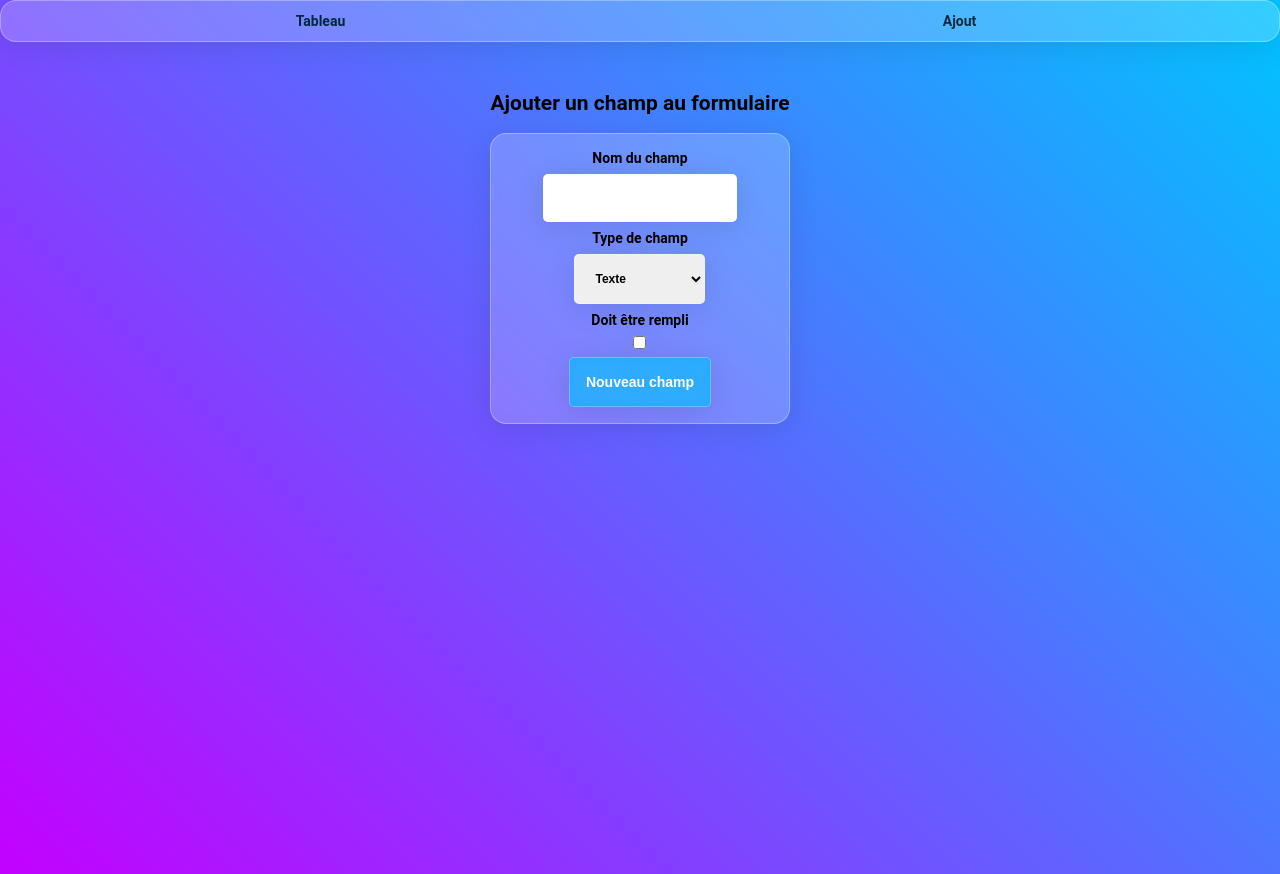
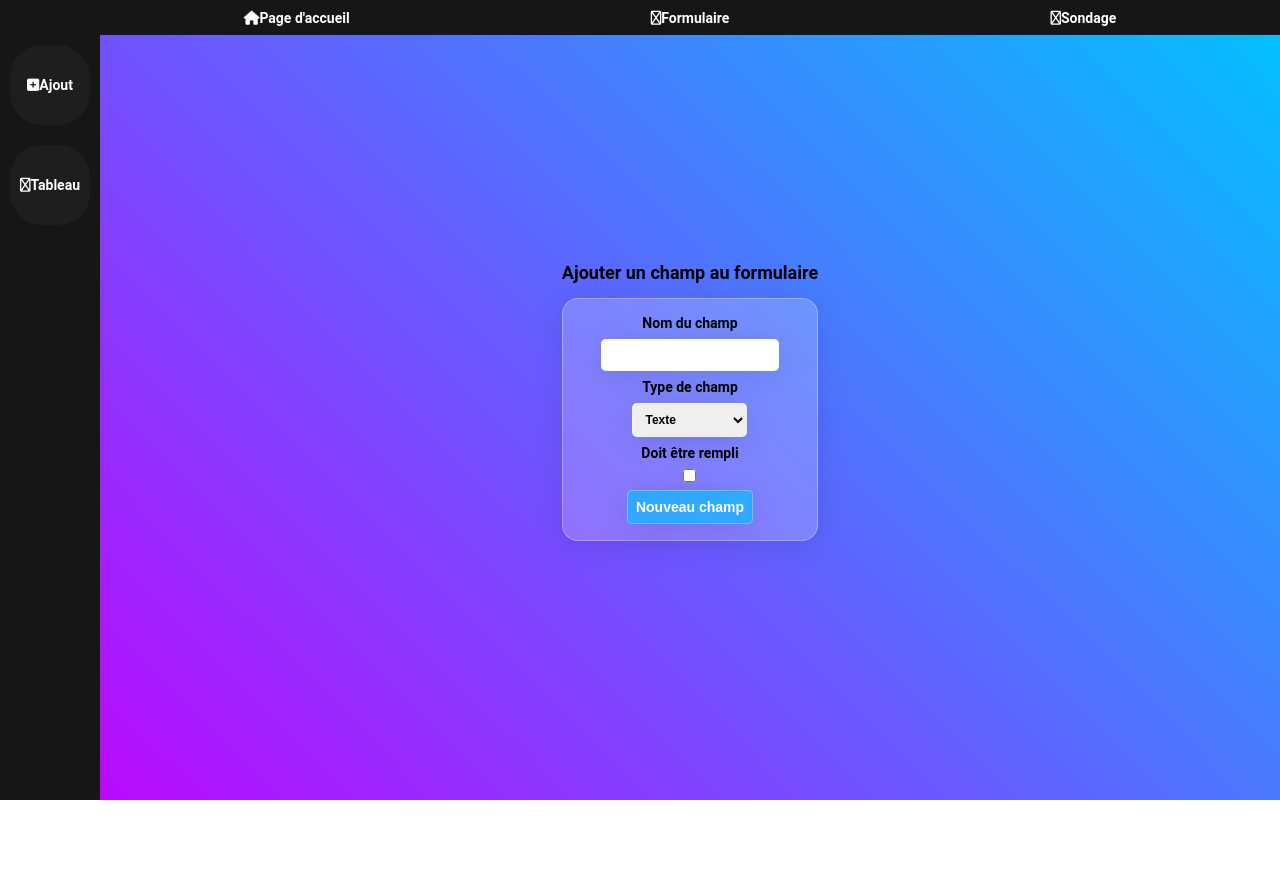
Before and after one commit to SprtJonathan/AdministrativeManager, a plain HTML site: page table/index.html in a window 1280 px wide. After the commit the page ends 800 px from the top, so only its background shows below. Drawn offline with Linux system fonts and the light colour scheme.

Commit message:
Project updated
- Changed menu UI
- Updated files hierarchy to allow more flexibility for future updates

```diff
--- a/public/css/base/common.css
+++ b/public/css/base/common.css
@@ -1,11 +1,27 @@
 body {
+  display: flex;
+  flex-direction: row;
+  flex-wrap: wrap;
   font-family: Roboto, sans-serif;
   margin: 0;
   font-size: 12px;
-  background-image: linear-gradient(45deg, rgb(195, 0, 255), rgb(0, 195, 255));
+
+  background-image: linear-gradient(45deg, rgb(41, 41, 41), rgb(33, 33, 33));
 }
 
-main {
+main.page-content {
+  position: relative;
+  display: flex;
+  flex-direction: row;
+  flex-wrap: wrap;
+  justify-content: space-around;
+  align-items: center;
+  background-color: white;
+  width: 100%;
+  height: 100%;
+  background-image: linear-gradient(45deg, rgb(195, 0, 255), rgb(0, 195, 255));
+  z-index: 0;
+  padding-left: 100px;
 }
 
 h1 {
@@ -75,47 +91,124 @@ select {
   transition: all 0.2s ease-in-out;
 }
 
+header {
+  width: 100%;
+}
+
 .navbar {
+  position: fixed;
   width: 100%;
-  background-color: #555;
-  overflow: auto;
-  margin: 0 0 2rem 0;
-  /* From https://css.glass */
-  background: rgba(255, 255, 255, 0.2);
-  border-radius: 16px;
-  box-shadow: 0 4px 30px rgba(0, 0, 0, 0.1);
-  backdrop-filter: blur(5px);
-  -webkit-backdrop-filter: blur(5px);
-  border: 1px solid rgba(255, 255, 255, 0.3);
+  height: 100%;
+  top: 0;
+  left: 0;
+  z-index: 1;
+}
+
+.horizontal-navbar {
+  position: absolute;
+  display: flex;
+  flex-direction: row;
+  justify-content: space-around;
+  align-items: center;
+  width: 100%;
+  height: 35px;
+  z-index: 2;
+}
+
+.vertical-navbar {
+  position: absolute;
+  display: flex;
+  flex-direction: column;
+  justify-content: flex-start;
+  align-items: center;
+  width: 100px;
+  height: 100%;
+  z-index: 1;
+  background: rgb(22, 22, 22);
 }
 
 .active {
   color: whitesmoke;
 }
 
-.navbar-link {
-  color: rgb(0, 41, 61);
+.navbar-blank-space {
+  position: absolute;
+  display: block;
+  width: 100px;
+  height: 35px;
+  background: rgb(22, 22, 22);
+}
+
+.navbar-horizontal-link {
+  display: flex;
+  align-items: center;
+  justify-content: center;
+  background: rgb(22, 22, 22);
+  color: white;
   float: left;
-  padding: 12px;
+  height: 100%;
   text-decoration: none;
   font-size: 17px;
-  width: 50%; /* Four links of equal widths */
+  width: 100%; /* Four links of equal widths */
   text-align: center;
   text-decoration: none;
   font-size: 14px;
   font-weight: 600;
   transition: all 0.2s ease-in-out;
 }
+
+.navbar-vertical-button {
+  display: flex;
+  align-items: center;
+  justify-content: center;
+  float: left;
+  height: 100px;
+  text-decoration: none;
+  font-size: 17px;
+  width: 100%; /* Four links of equal widths */
+  font-size: 14px;
+  font-weight: 600;
+  transition: all 0.2s ease-in-out;
+}
+.navbar-horizontal-link:nth-child(1) {
+  margin-left: 100px;
+}
+.navbar-vertical-button:nth-child(1) {
+  margin-top: 35px;
+  height: 100px;
+}
+.navbar-vertical-link {
+  display: flex;
+  justify-content: center;
+  align-items: center;
+  background: rgb(30, 30, 30);
+  color: white;
+  text-align: center;
+  text-decoration: none;
+  border-radius: 40%;
+  width: 80px;
+  height: 80px;
+}
+
 .navbar a:hover {
-  color: white;
   transition: all 0.2s ease-in-out;
   /* From https://css.glass */
-  background: rgba(0, 41, 61, 0.8);
+  color: whitesmoke;
+  background: rgb(40, 40, 40);
 }
 
-@media (min-width: 768px) {
+@media (min-width: 1440px) {
   body {
     font-size: 14px;
+  }
+  header {
+    width: 100px;
+  }
+  main.page-content {
+    width: 100%;
+    padding-left: 100px;
+    bottom: 0px;
+    right: 0px;
   }
   button {
     padding: 1rem;
--- a/public/css/pages/index.css
+++ b/public/css/pages/index.css
@@ -1,11 +1,3 @@
-.page-content {
-  display: flex;
-  justify-content: center;
-  align-items: center;
-  width: 100%;
-  height: 100%;
-}
-
 .title-image {
   animation: rotation360Back 0.6s linear;
   -webkit-animation: rotation360Back 0.6s linear;
@@ -48,7 +40,7 @@
   width: 100%;
 }
 
-.table-column{
+.table-column {
   cursor: pointer;
 }
 
--- a/public/css/pages/new-object-form.css
+++ b/public/css/pages/new-object-form.css
@@ -1,14 +1,4 @@
-.page-content {
-  display: flex;
-  flex-direction: row;
-  flex-wrap: wrap;
-  justify-content: space-around;
-  align-items: flex-start;
-  width: 100%;
-  height: 100%;
-}
-
-.new-input-form {
+.form {
   display: flex;
   flex-direction: column;
   justify-content: space-around;
@@ -28,8 +18,13 @@
   display: none;
   flex-direction: column;
   padding: 1rem;
+}
 
-  /* From https://css.glass */
+.main-form {
+  display: flex;
+  flex-direction: column;
+  justify-content: space-around;
+  align-items: center; /* From https://css.glass */
   background: rgba(255, 255, 255, 0.2);
   border-radius: 16px;
   box-shadow: 0 4px 30px rgba(0, 0, 0, 0.1);
@@ -38,13 +33,6 @@
   border: 1px solid rgba(255, 255, 255, 0.3);
 }
 
-.main-form {
-  display: flex;
-  flex-direction: column;
-  justify-content: space-around;
-  align-items: center;
-}
-
 .form-group {
   display: flex;
   flex-direction: column;
--- a/add.html
+++ b/table/index.html
@@ -4,23 +4,45 @@
     <meta name="viewport" content="width=device-width, initial-scale=1.0" />
     <title>Ajout des données</title>
     <meta name="description" content="" />
-    <link rel="stylesheet" href="./public/css/main.css" />
+    <link rel="stylesheet" href="../public/css/main.css" />
+    <script
+      src="https://kit.fontawesome.com/b4819ea1c6.js"
+      crossorigin="anonymous"
+    ></script>
   </head>
   <body>
     <header>
       <nav class="navbar">
-        <a class="navbar-link" href="./index.html">Tableau</a>
-        <a class="navbar-link active" href="./add.html">Ajout</a>
+        <div class="navbar-blank-space"></div>
+        <div class="horizontal-navbar">
+          <a class="navbar-horizontal-link" href="./index.html"
+            ><i class="fa-solid fa-house"></i> Page d'accueil</a
+          >
+          <a class="navbar-horizontal-link" href="./table/index.html"
+            ><i class="fa-regular fa-table-list"></i> Formulaire</a
+          >
+          <a class="navbar-horizontal-link" href="./table/index.html"
+            ><i class="fa-regular fa-table-list"></i> Sondage</a
+          >
+        </div>
+        <div class="vertical-navbar">
+          <div class="navbar-vertical-button">
+            <a class="navbar-vertical-link" href="./table/index.html"
+              ><i class="fa-solid fa-square-plus"></i> Ajout</a
+            >
+          </div>
+          <div class="navbar-vertical-button">
+            <a class="navbar-vertical-link" href="./table/table.html"
+              ><i class="fa-regular fa-table-list"></i> Tableau</a
+            >
+          </div>
+        </div>
       </nav>
     </header>
     <main class="page-content">
       <div class="new-input-form-block" id="newInputFormBlock">
         <h2>Ajouter un champ au formulaire</h2>
-        <form
-          id="newInputForm"
-          class="new-input-form"
-          onsubmit="addInputToForm(event)"
-        >
+        <form id="newInputForm" class="form" onsubmit="addInputToForm(event)">
           <div class="form-group">
             <label for="newInput" class="new-input-label" required
               >Nom du champ</label
@@ -56,7 +78,7 @@
       </div>
       <div id="mainFormBlock" class="main-form-block">
         <h2>Ajout d'une nouvelle entrée</h2>
-        <form id="mainForm" class="main-form" onsubmit="submitMainForm()">
+        <form id="mainForm" class="form" onsubmit="submitMainForm()">
           <div id="newObjectForm"></div>
           <button type="submit" id="mainFormButton" class="new-input-submit">
             Nouvelle entrée
@@ -65,5 +87,5 @@
       </div>
     </main>
   </body>
-  <script src="./add.js"></script>
+  <script src="./index.js"></script>
 </html>
```
Also changed, not shown: index.html (+19 -19 lines), table/table.html (added, +59 -0 lines), table/index.js (renamed from add.js), table/table.js (renamed from index.js).
